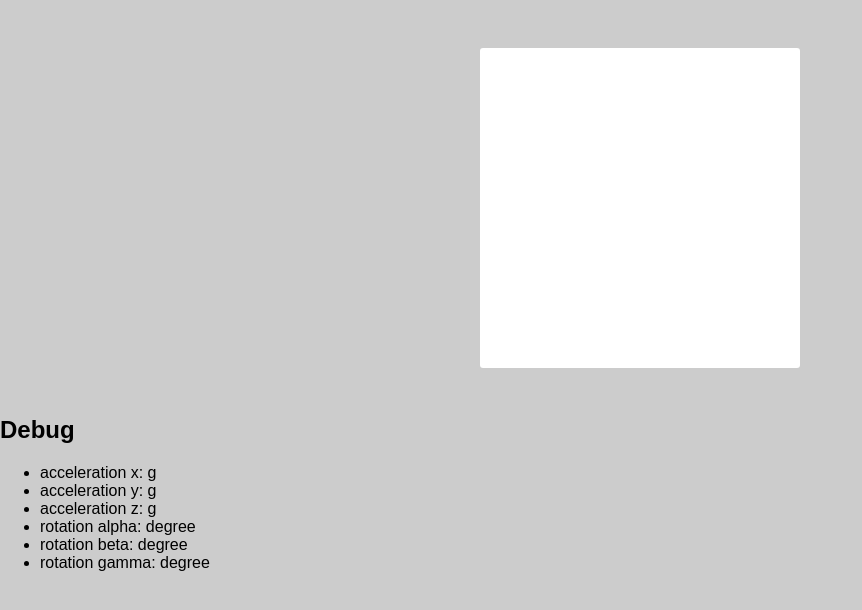
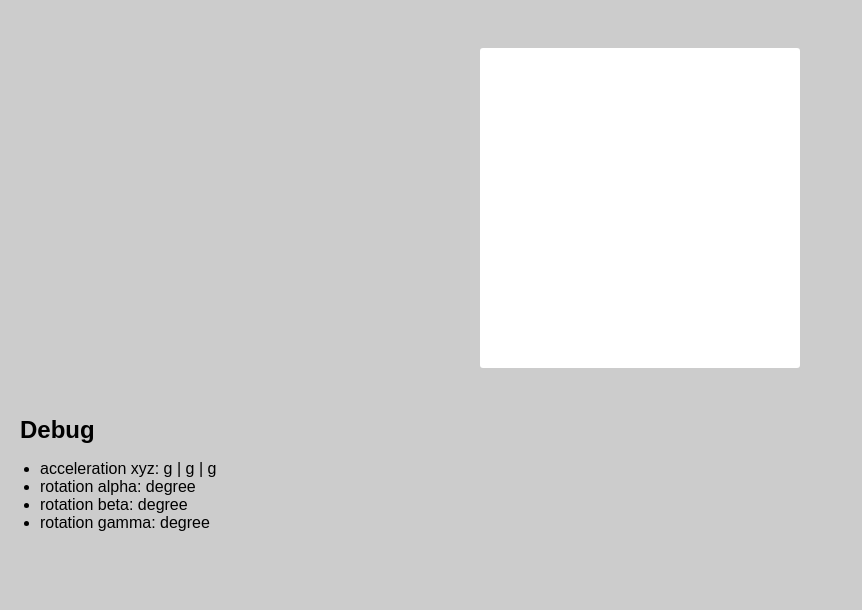
Before and after one commit to johnslipper/theraphone, a website: page index.html in a window 1280 px wide. Shown: the whole page, without its empty margins (0-862 px from the left). Drawn offline with nearby package versions, Linux system fonts and the light colour scheme; files that its build step writes are made by us from their sources; files whose address does not match are found by name.

Commit message:
Debug - Minimise Screen Space

```diff
--- a/index.html
+++ b/index.html
@@ -9,11 +9,9 @@
 <body>
 	<canvas id="audioPad" class="audio-pad"></canvas>
 	<div id="debug">
-	  <h2>Debug</h2>
+	  <h2 style="margin-left:20px; margin-bottom:0; padding-bottom:0">Debug</h2>
 		<ul>
-			<li>acceleration x: <span id="accelerationX"></span>g</li>
-			<li>acceleration y: <span id="accelerationY"></span>g</li>
-			<li>acceleration z: <span id="accelerationZ"></span>g</li>
+			<li>acceleration xyz: <span id="accelerationX"></span>g | <span id="accelerationY"></span>g | <span id="accelerationZ"></span>g</li>
 			<li>rotation alpha: <span id="rotationAlpha"></span>degree</li>
 			<li>rotation beta: <span id="rotationBeta"></span>degree</li>
 			<li>rotation gamma: <span id="rotationGamma"></span>degree</li>
```
